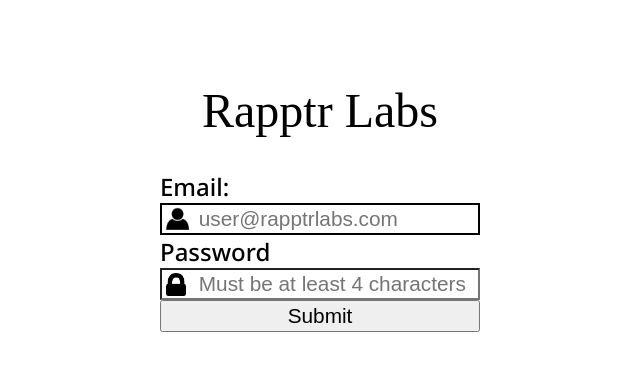
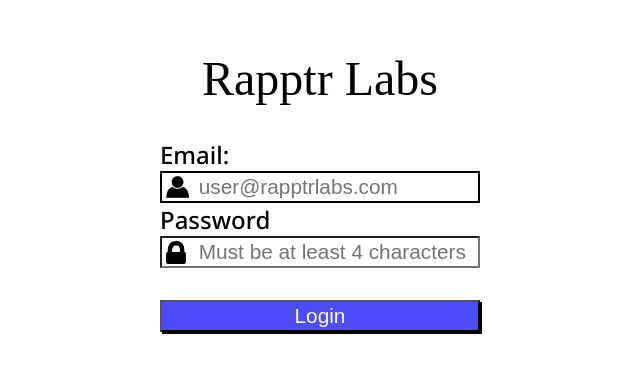
Before and after one commit to scottyfly/sf-login, a Next.js app: page / in a window 1280 px wide. Shown: the part 193-566 px from the top of the page, without its empty margins (320-960 px from the left). Built offline with nearby package versions, Linux system fonts and the light colour scheme; a web font is replaced by a local one.

Commit message:
add more styling

```diff
--- a/pages/index.tsx
+++ b/pages/index.tsx
@@ -145,7 +145,12 @@
             maxLength={16}
           />
           {passwordError && <div className={styles.error}>{passwordError}</div>}
-          <input disabled={disableSubmit} type="submit" value="Submit" />
+          <input
+            className={styles.submitBtn}
+            disabled={disableSubmit}
+            type="submit"
+            value="Login"
+          />
         </form>
         {loading && <div>Loading...</div>}
       </main>
--- a/styles/Home.module.scss
+++ b/styles/Home.module.scss
@@ -60,3 +60,14 @@
   color: #ca0606;
   margin-bottom: 1rem;
 }
+
+.submitBtn {
+  margin: 2rem 0;
+  color: white;
+  background-color: #4c4cf8;
+  box-shadow: 2px 2px black;
+
+  &:hover {
+    cursor: pointer;
+  }
+}
```
